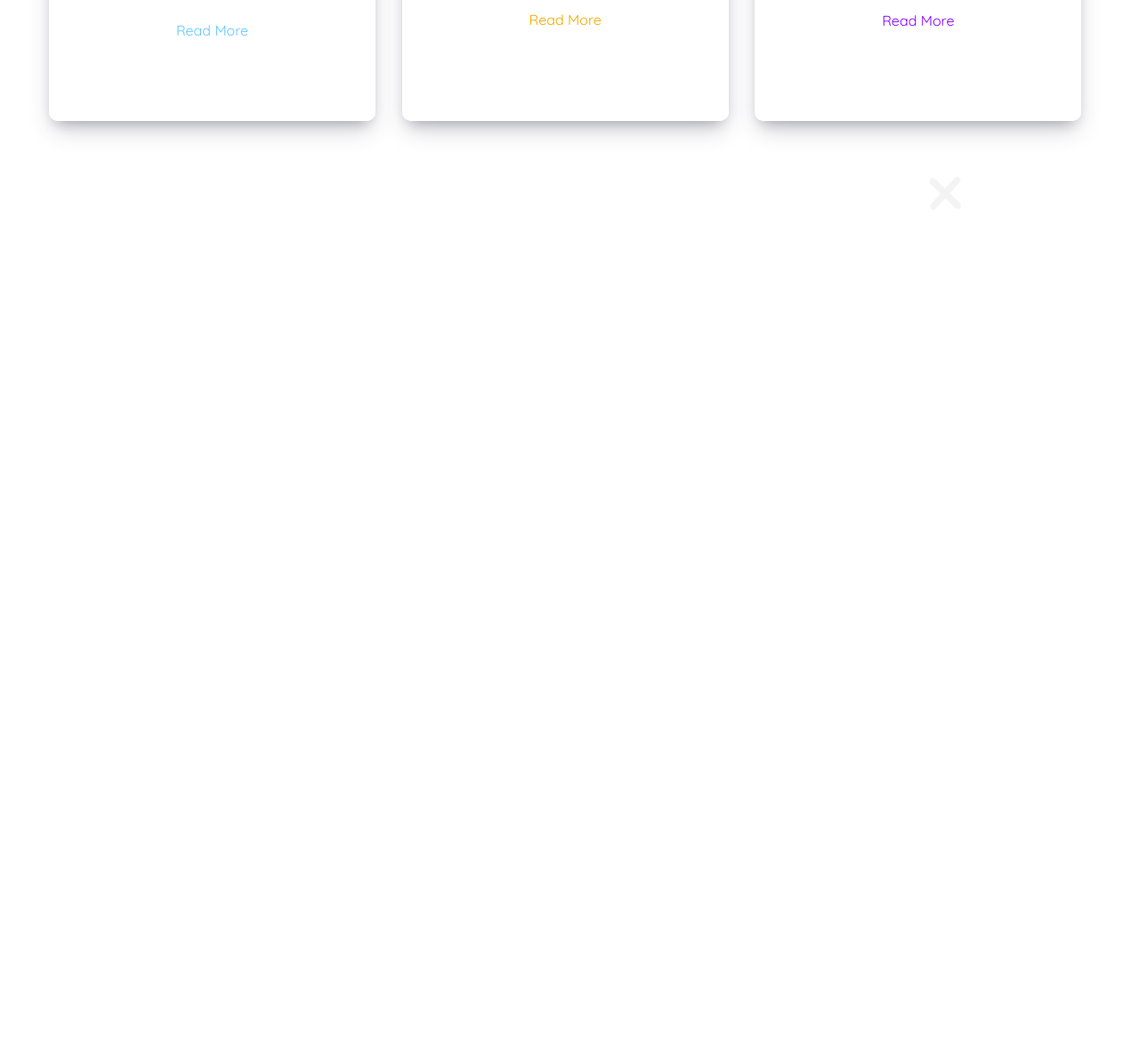
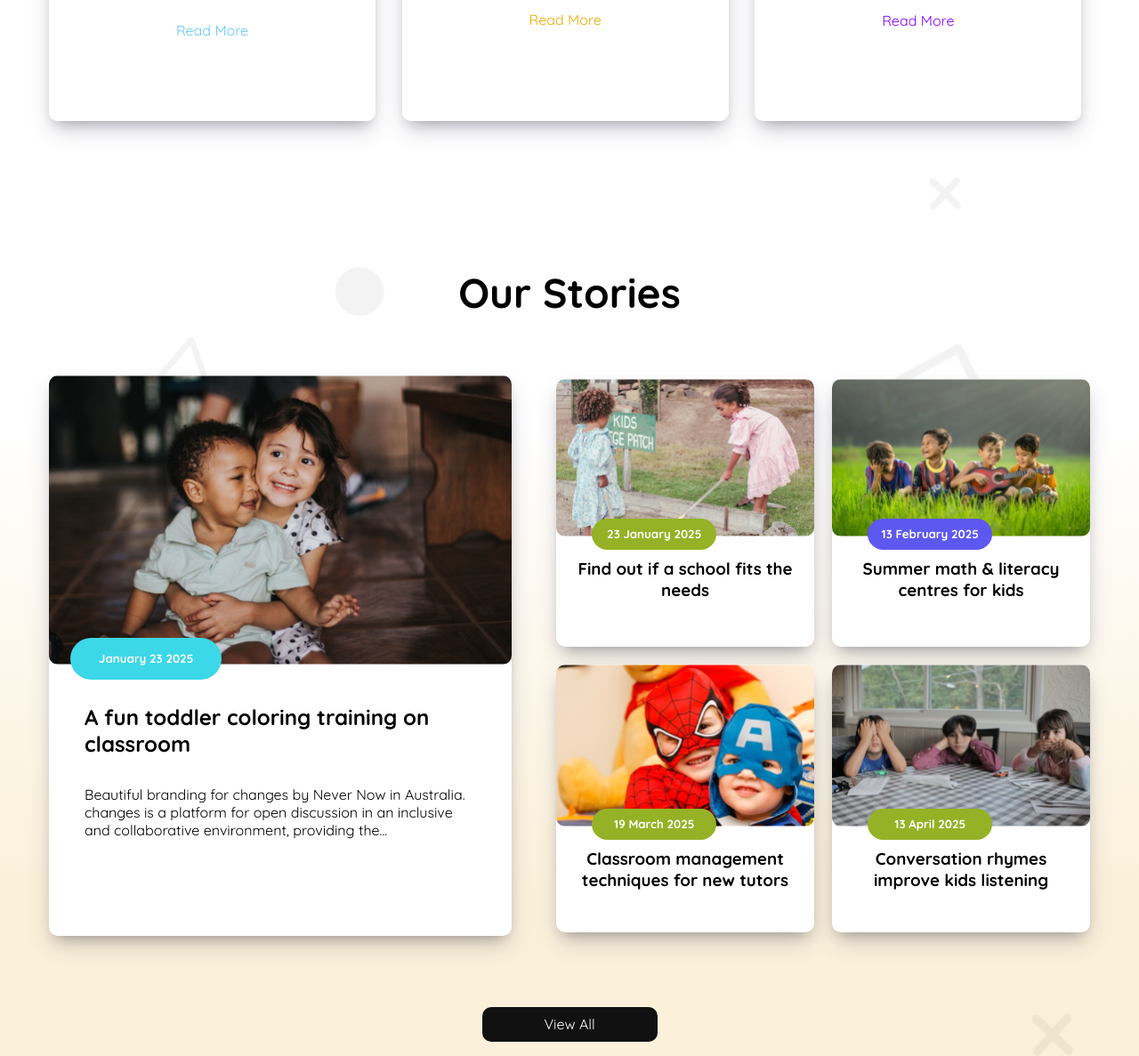
Before and after one commit to rubelsarker0/kids-school, a plain HTML site: page index.html in a window 1280 px wide. Shown: the part 1102-2289 px from the top of the page at 89% size. Before the commit the page ends 1402 px from the top, so only its background shows below. Drawn offline with Linux system fonts and the light colour scheme.

Commit message:
added-our-story-section

```diff
--- a/index.html
+++ b/index.html
@@ -99,6 +99,65 @@
             </div>
     </section>
     </div>
+    <!-- Our Stories area -->
+    <section class="our-stories">
+        <div class="container">
+            <h1 class="our-stories-title">Our Stories</h1>
+            <div class="our-stories-card-section display-flex">
+                <div class="large-card our-stories-card">
+                    <img class="large-card-img" src="./assets/story-1.png" alt="" />
+                    <div class="large-card-info">
+                        <h5 class="card-date">January 23 2025</h5>
+                        <h1 class="card-title">
+                            A fun toddler coloring training on classroom
+                        </h1>
+                        <p class="card-des">
+                            Beautiful branding for changes by Never Now in Australia. changes
+                            is a platform for open discussion in an inclusive and
+                            collaborative environment, providing the...
+                        </p>
+                    </div>
+                </div>
+                <div class="small-card-area display-grid">
+                    <div class="small-card our-stories-card">
+                        <img class="small-card-img" src="./assets/story-2.png" alt="">
+                        <div class="small-card-info">
+                            <h5 class="small-card-date">23 January 2025</h5>
+                            <h3 class="small-card-title">Find out if a school fits the needs</h3>
+                        </div>
+                    </div>
+                    <div class="small-card our-stories-card">
+                        <img class="small-card-img" src="./assets/story-3.png" alt="">
+                        <div class="small-card-info">
+                            <h5 class="small-card-date second-card-date-bg">13 February 2025</h5>
+                            <h3 class="small-card-title">Summer math & literacy
+                                centres for kids</h3>
+                        </div>
+                    </div>
+                    <div class="small-card our-stories-card">
+                        <img class="small-card-img" src="./assets/story-4.png" alt="">
+                        <div class="small-card-info">
+                            <h5 class="small-card-date third-card-date-bg">19 March 2025</h5>
+                            <h3 class="small-card-title">Classroom management
+                                techniques for new tutors</h3>
+                        </div>
+                    </div>
+                    <div class="small-card our-stories-card">
+                        <img class="small-card-img" src="./assets/story-5.png" alt="">
+                        <div class="small-card-info">
+                            <h5 class="small-card-date fourth-card-date-bg">13 April 2025</h5>
+                            <h3 class="small-card-title">Conversation rhymes
+                                improve kids listening</h3>
+                        </div>
+                    </div>
+
+                </div>
+            </div>
+            <div class="view-all">
+                <a class="generic-btn" target="_blank" href="https://en.wikipedia.org/wiki/Web_development">View All</a>
+            </div>
+        </div>
+    </section>
 </body>
 
 </html>
```
